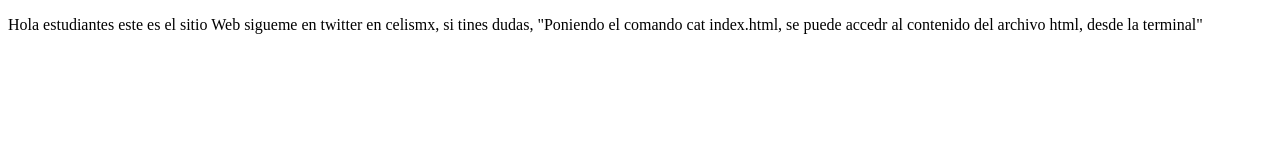
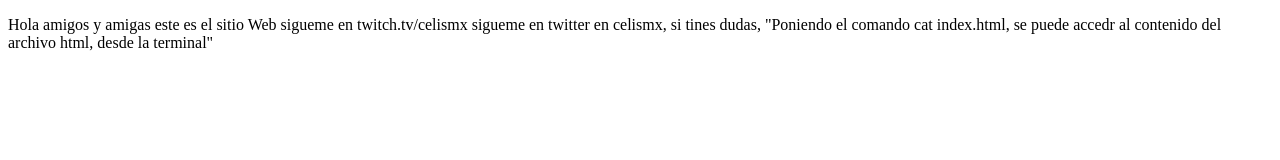
Before and after one commit to nardila888/proyectoDemoCursoPrework, a plain HTML site: page index.html in a window 1280 px wide. Drawn offline with Linux system fonts and the light colour scheme.

Commit message:
cambios agregamos sitio de twitch

```diff
--- a/index.html
+++ b/index.html
@@ -8,7 +8,7 @@
 </head>
 <body>
     <p>
-        Hola estudiantes este es el sitio Web
+        Hola amigos y amigas este es el sitio Web sigueme en twitch.tv/celismx
         sigueme en twitter en celismx, si tines dudas,
          "Poniendo el comando cat index.html, se puede accedr al contenido del archivo html, desde la terminal"
     </p>
```
